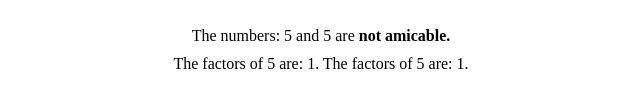
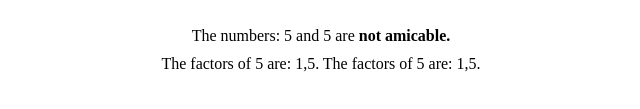
Before and after one commit to seanliu42/Amicable-Numbers, a plain HTML site: page index.html in a window 1280 px wide. Both pictures are taken after typing "5", "5" into the empty fields and a click on the button "Submit". Shown: the part 149-258 px from the top of the page, 319-959 px from the left. Drawn offline with Linux system fonts and the light colour scheme.

Commit message:
Update index.html

```diff
--- a/index.html
+++ b/index.html
@@ -38,7 +38,7 @@
         <script>
             function getFactors(num) {
                 var factors = [];
-                for (n = 1; n < num; n++) {
+                for (n = 1; n <= num; n++) {
                     if ((num % n) == 0) {
                         factors.push(n);
                     }
```
